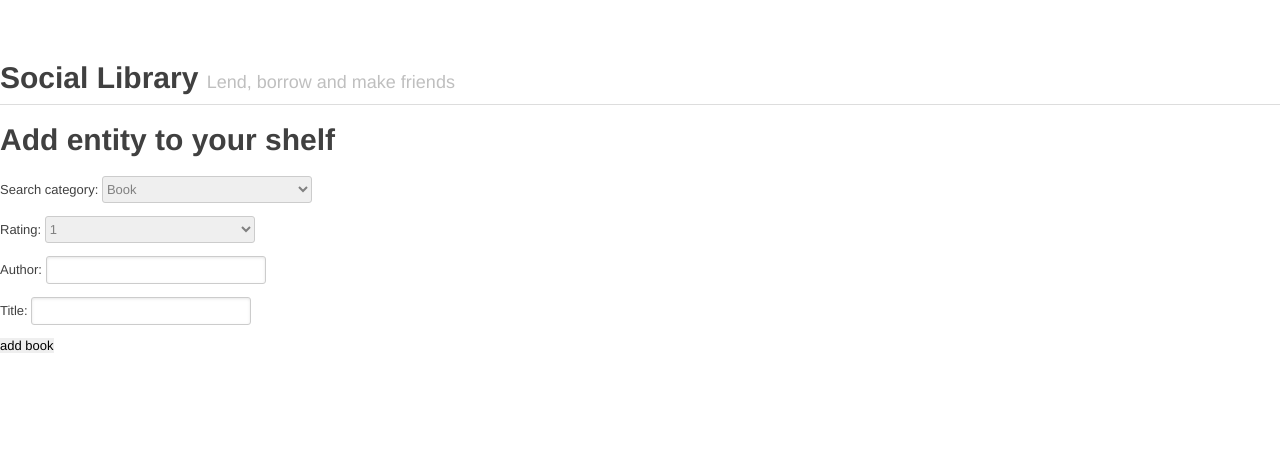
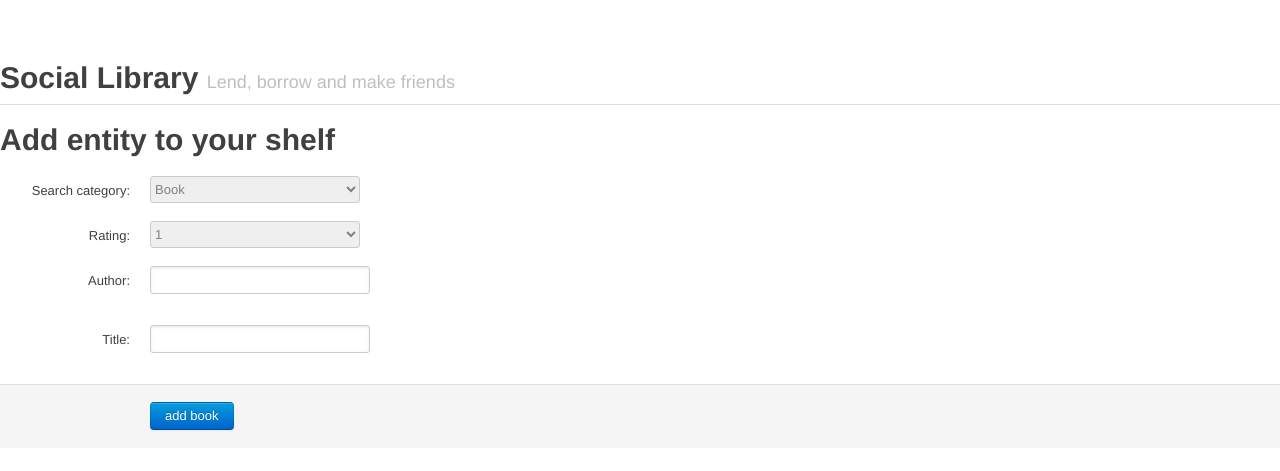
Before and after one commit to socialibrary/socialibrary, a Django app: template templates/addentity.html in a window 1280 px wide. Shown: the top 471 px of the page. Run offline with Django 3.2, Linux system fonts and the light colour scheme; the template is opened without the code that fills it, so the values that code supplies are empty; some libraries are stand-ins or nearby versions.

Commit message:
Beautifying CSS

```diff
--- a/templates/addentity.html
+++ b/templates/addentity.html
@@ -4,45 +4,84 @@
 {% block body %}
 <script type="text/javascript">
 
-  var txt_Book =  "Search category: <select name='category' id='category' onchange='formreload(this.form)'> \
+  var txt_Book =  "<div class='clearfix'> \
+    <label>Search category:<\/label> \
+     <div class='input'> \
+      <select name='category' id='category' onchange='formreload(this.form)'> \
       <option value='1' selected='selected'>Book<\/option> \
       <option value='2'>Movie<\/option> \
       <option value='3'>Game<\/option> \
-      <\/select> <br\/> <br\/> \
- \
-      Rating: <select name='rating' id='rating'> \
+      <\/select> \
+      <\/div> \
+      <\/div> \
+    <div class='clearfix'> \
+    <label>Rating: <\/label> \
+     <div class='input'> \
+      <select name='rating' id='rating'> \
       <option value='1'>1<\/option> \
       <option value='2'>2<\/option> \
       <option value='3'>3<\/option> \
       <option value='4'>4<\/option> \
       <option value='5'>5<\/option> \
       <\/select> <br\/> <br\/> \
- \
-    Author: <input type='text' name='author' id='author'\/> <br\/> <br\/> \
-    Title: <input type='text' name='title' id='title'\/> <br\/> <br\/> \
- \
-    <button type='button' name='addbook' id='addbook' onclick='sendrequest(this.form)'> add book <\/button> \
+      <\/div> \
+      <\/div> \
+    <div class='clearfix'> \
+    <label>Author: <\/label> \
+    <div class='input'> \
+    <input type='text' name='author' id='author'\/> <br\/> <br\/> \
+      <\/div> \
+      <\/div> \
+    <div class='clearfix'> \
+    <label>Title: <\/label> \
+    <div class='input'> \
+    <input type='text' name='title' id='title'\/> <br\/> <br\/> \
+    <\/div> \
+    <\/div> \
+    <div class='actions'> \
+    <button type='button' class='btn primary' name='addbook' id='addbook' onclick='sendrequest(this.form)'> add book <\/button> \
+    <\/div> \
     ";
 
 
-    var txt_Movie = "Search category: <select name='category' id='category' onchange='formreload(this.form)'> \
+    var txt_Movie = "<div class='clearfix'> \
+    <label>Search category:<\/label> \
+     <div class='input'> \
+     <select name='category' id='category' onchange='formreload(this.form)'> \
       <option value='1'>Book<\/option> \
       <option value='2' selected='selected'>Movie<\/option> \
       <option value='3'>Game<\/option> \
-      <\/select> <br\/> <br\/> \
- \
-      Rating: <select name='rating' id='rating'> \
+      <\/select>  \
+    <\/div> \
+      <\/div> \
+    <div class='clearfix'> \
+    <label>Rating: <\/label> \
+     <div class='input'> \
+     <select name='rating' id='rating'> \
       <option value='1'>1<\/option> \
       <option value='2'>2<\/option> \
       <option value='3'>3<\/option> \
       <option value='4'>4<\/option> \
       <option value='5'>5<\/option> \
-      <\/select> <br\/> <br\/> \
- \
-    Actor: <input type='text' name='actor' id='actor'\/> <br\/> <br\/> \
-    Title: <input type='text' name='title' id='title'\/> <br\/> <br\/> \
-\
-      Genre: <select name='Genre' id='Genre'> \
+      <\/select>  \
+    <\/div> \
+      <\/div> \
+    <div class='clearfix'> \
+    <label>Actor: <\/label> \
+     <div class='input'> \
+    <input type='text' name='actor' id='actor'\/>  \
+    <\/div> \
+      <\/div> \
+    <div class='clearfix'> \
+    <label>Title: <\/label> \
+     <div class='input'> \
+    <input type='text' name='title' id='title'\/>  \
+     <\/div> \
+     <\/div> \
+    <div class='clearfix'> \
+    <label>Genre: <\/label> \
+     <div class='input'> \
+      <select name='Genre' id='Genre'> \
       <option value='Action'>Action<\/option> \
       <option value='Adventure'>Adventure<\/option> \
       <option value='Animation'>Animation<\/option> \
@@ -59,44 +98,68 @@
       <option value='Thriller'>Thriller<\/option> \
       <option value='War'>War<\/option> \
       <option value='Western'>Western<\/option> \
-      <\/select> <br\/> <br\/> \
- \
-   \
-      Platform: <select name='Platform' id='Platform'> \
+      <\/select> \
+    <\/div> \
+     <\/div> \
+    <div class='clearfix'> \
+    <label>Platform: <\/label> \
+     <div class='input'> \
+      <select name='Platform' id='Platform'> \
       <option value='DVD'>DVD<\/option> \
       <option value='Bluray'>Bluray<\/option> \
       <option value='VCD'>VCD<\/option> \
       <option value='Other'>Other<\/option> \
-      <\/select> <br\/> <br\/> \
- \
-    <button type='button' name='addmovie' id='addmovie' onclick='sendrequest(this.form)'> add movie <\/button> \
+      <\/select> \
+    <\/div> \
+     <\/div> \
+     <div class='actions'> \
+    <button type='button' class='btn primary' name='addmovie' id='addmovie' onclick='sendrequest(this.form)'> add movie <\/button> \
+    <\/div> \
     ";
 
-  var txt_Game = "Search category: <select name='category' id='category' onchange='formreload(this.form)'> \
+  var txt_Game = "<div class='clearfix'> \
+    <label>Search category:<\/label> \
+     <div class='input'> \
+      <select name='category' id='category' onchange='formreload(this.form)'> \
       <option value='1'>Book<\/option> \
       <option value='2'>Movie<\/option> \
       <option value='3' selected='selected'>Game<\/option> \
-    <\/select> <br\/> <br\/> \
- \
-      Rating: <select name='rating' id='rating'> \
+    <\/select> \
+     <\/div> \
+     <\/div> \
+    <div class='clearfix'> \
+    <label>Rating: <\/label> \
+     <div class='input'> \
+     <select name='rating' id='rating'> \
       <option value='1'>1<\/option> \
       <option value='2'>2<\/option> \
       <option value='3'>3<\/option> \
       <option value='4'>4<\/option> \
       <option value='5'>5<\/option> \
-      <\/select> <br\/> <br\/> \
- \
-    Title: <input type='text' name='title' id='title'\/> <br\/> <br\/> \
-   \
-      Platform: <select name='Platform' id='Platform'> \
+      <\/select>  \
+      <\/div> \
+     <\/div> \
+    <div class='clearfix'> \
+    <label>Title: <\/label> \
+     <div class='input'> \
+    <input type='text' name='title' id='title'\/> \
+   <\/div> \
+     <\/div> \
+    <div class='clearfix'> \
+    <label>Platform: <\/label> \
+     <div class='input'> \
+      <select name='Platform' id='Platform'> \
       <option value='XBox'>XBox<\/option> \
       <option value='PlayStation'>PlayStation<\/option> \
       <option value='Nintendo'>Nintendo<\/option> \
       <option value='PC'>PC<\/option> \
       <option value='Other'>Other<\/option> \
-      <\/select> <br\/> <br\/> \
- \
-    <button type='button' name='addgame' id='addgame' onclick='sendrequest(this.form)'> add game <\/button> \
+      <\/select>  \
+     <\/div> \
+     <\/div> \
+     <div class='actions'> \
+    <button type='button' class='btn primary' name='addgame' id='addgame' onclick='sendrequest(this.form)'> add game <\/button> \
+    <\/div> \
     ";
 
   function clearmsg() {
@@ -172,23 +235,43 @@
   <h1>Add entity to your shelf</h1>
 
   <form id="addform" name="addform">
-    Search category: <select name="category" id="category" onchange="formreload(this.form)">
+    <div class="clearfix">
+    <label>Search category:</label>
+    <div class="input">
+    <select name="category" id="category" onchange="formreload(this.form)">
       <option value="1" selected="selected">Book</option>
       <option value="2">Movie</option>
       <option value="3">Game</option>
     </select>
-    <br/><br/>
-    Rating: <select name="rating" id="rating">
+    </div>
+    </div>
+    <div class="clearfix">
+    <label>Rating:</label>
+    <div class="input">
+    <select name="rating" id="rating">
       <option value="1">1</option>
       <option value="2">2</option>
       <option value="3">3</option>
       <option value="4">4</option>
       <option value="5">5</option>
     </select>
-    <br/><br/>
-    Author: <input type="text" name="author" id="author"/><br/><br/>
-    Title: <input type="text" name="title" id="title"/><br/><br/>
-    <button type="button" name="addbook" id="addbook" onclick="sendrequest(this.form)"> add book </button> <br/>
+    </div>
+    </div>
+    <div class="clearfix">
+    <label>Author:</label>
+    <div class="input">
+    <input type="text" name="author" id="author"/><br/><br/>
+    </div>
+    </div>
+    <div class="clearfix">
+    <label>Title: </label>
+    <div class="input">
+    <input type="text" name="title" id="title"/><br/><br/>
+    </div>
+    </div>
+    <div class="actions">
+    <button class="btn primary" type="button" name="addbook" id="addbook" onclick="sendrequest(this.form)"> add book </button>
+    </div>
   </form>
   <div id="message" name="message">
   </div>
```
Also changed, not shown: templates/userstart.html (+5 -2 lines).
